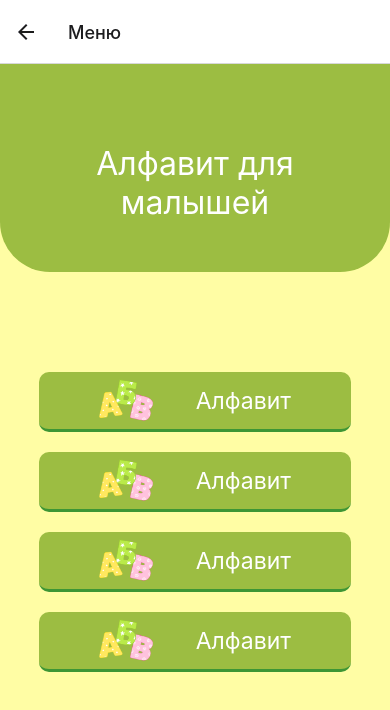
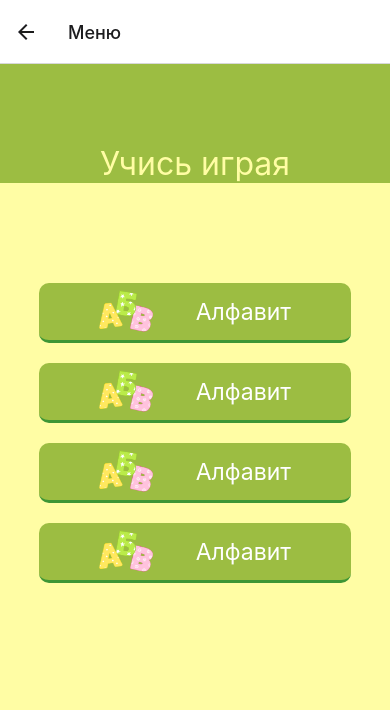
Before and after one commit to Nikolyovin/alphabet-UI, a React Native app: screen /Home in a window 390 px wide. Shown: the top 710 px of the page. Built offline with nearby package versions, Linux system fonts and the light colour scheme.

Commit message:
test header design

```diff
--- a/src/components/Header.tsx
+++ b/src/components/Header.tsx
@@ -1,13 +1,14 @@
 import { StyleSheet, Text, View } from 'react-native'
 import React from 'react'
+import { COLORS } from '../common/constants'
 
 const Header = () => {
     return (
         <>
             <View style={styles.titleWrap}>
-                <Text style={styles.title}>Алфавит для малышей</Text>
+                <Text style={styles.title}>Учись играя</Text>
             </View>
-            <View style={styles.titleCircle}></View>
+            {/* <View style={styles.titleCircle}></View> */}
         </>
     )
 }
@@ -20,12 +21,12 @@ const styles = StyleSheet.create({
         // paddingBottom: 10,
         paddingHorizontal: 20,
         fontSize: 32,
-        color: 'white',
-        textAlign: 'center'
+        textAlign: 'center',
+        color: COLORS.FON
     },
     titleWrap: {
         width: '100%',
-        backgroundColor: '#9cbd42'
+        backgroundColor: COLORS.MAIN
         // borderBottomEndRadius: 75,
         // borderBottomStartRadius: 75
     },
--- a/src/store/index.ts
+++ b/src/store/index.ts
@@ -1,5 +1,5 @@
 import { configureStore } from '@reduxjs/toolkit'
-import { setupListeners } from '@reduxjs/toolkit/dist/query'
+// import { setupListeners } from '@reduxjs/toolkit/dist/query'
 import { alphabetReducer } from './alphabet/alphabet.slice'
 
 export const store = configureStore({
@@ -8,7 +8,7 @@ export const store = configureStore({
     }
 })
 
-setupListeners(store.dispatch)
+// setupListeners(store.dispatch)
 
 //создаем чтобы знать с какими данными работать в стейте, need for useAppSelector
 export type RootState = ReturnType<typeof store.getState>
```
